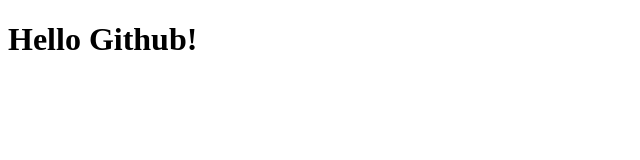
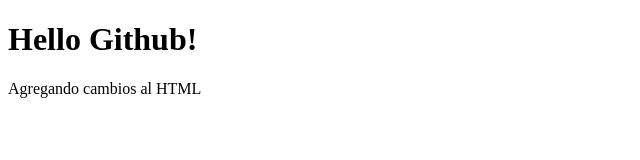
Before and after one commit to MatiasDiego/nuevo-repo, a plain HTML site: page index.html in a window 1280 px wide. Shown: the whole page, without its empty margins (0-640 px from the left). Drawn offline with Linux system fonts and the light colour scheme.

Commit message:
Agregando nuevo parrafo

```diff
--- a/index.html
+++ b/index.html
@@ -8,5 +8,6 @@
 </head>
 <body>
     <h1>Hello Github!</h1>
+    <p>Agregando cambios al HTML</p>
 </body>
 </html>
```
